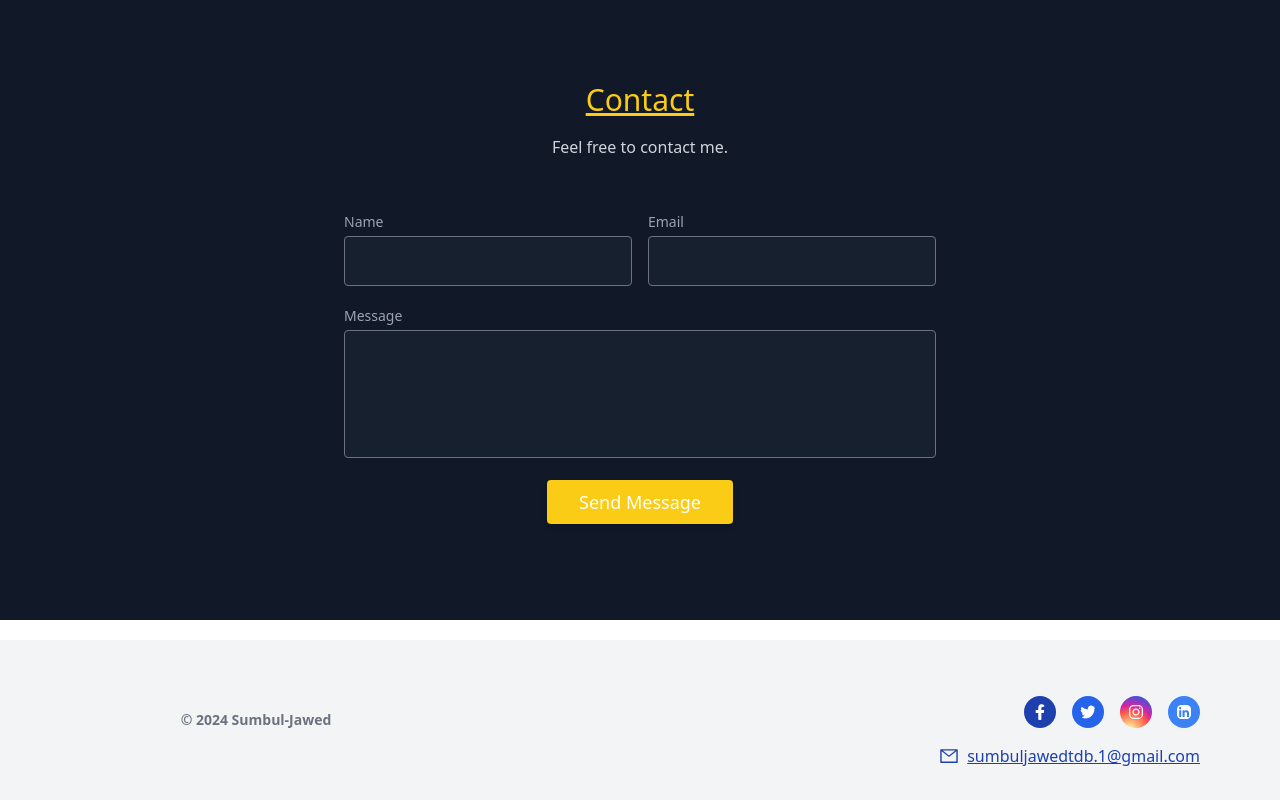
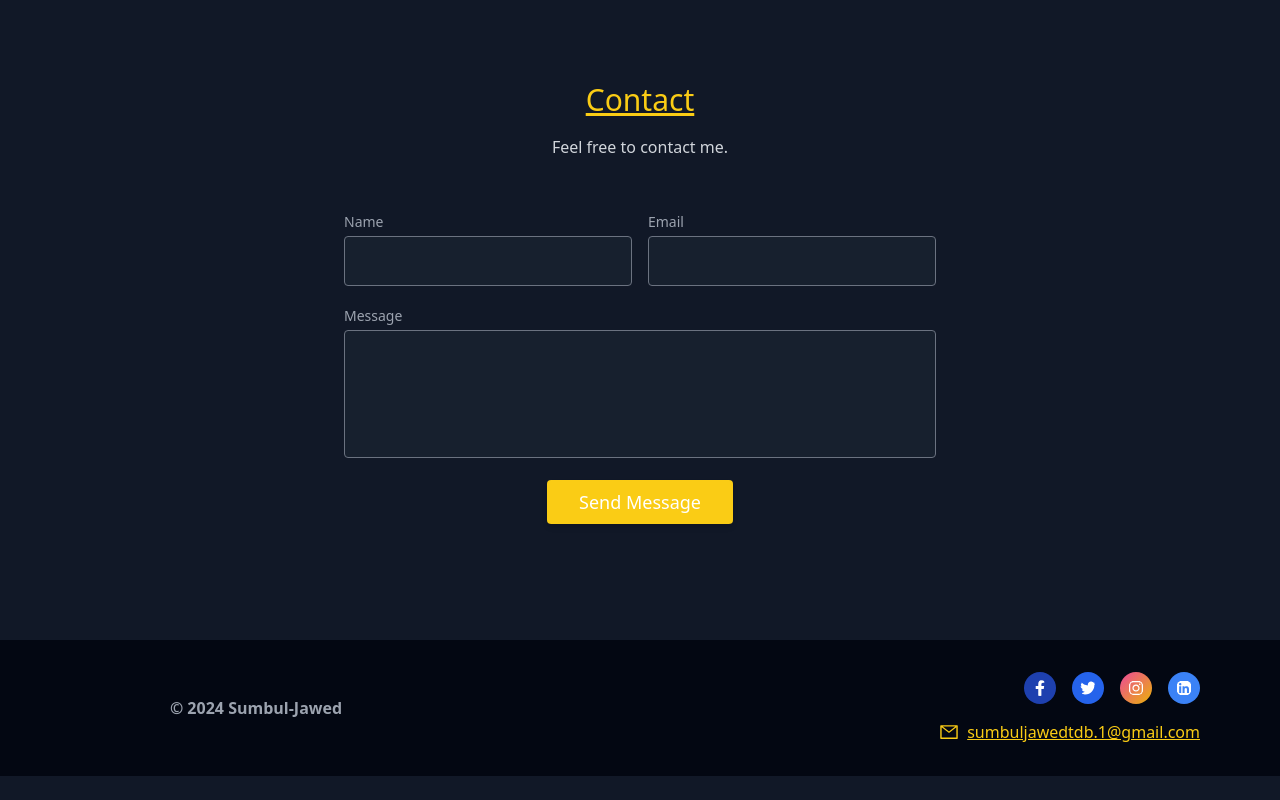
Before and after one commit to umarprogrammer19/Portfolio-v3, a Next.js app: page / in a window 1280 px wide. Shown: the part 3288-4088 px from the top of the page. After the commit the page ends 4064 px from the top, so only its background shows below. Built offline with nearby package versions, Linux system fonts and the light colour scheme.

Commit message:
Completed Footer

```diff
--- a/src/app/layout.tsx
+++ b/src/app/layout.tsx
@@ -28,7 +28,7 @@ export default function RootLayout({
   return (
     <html lang="en">
       <body
-        className={`${geistSans.variable} ${geistMono.variable} antialiased`}
+        className={`${geistSans.variable} ${geistMono.variable} antialiased bg-gray-900`}
       >
         <Navbar/>
         {children}
--- a/src/components/Footer.tsx
+++ b/src/components/Footer.tsx
@@ -1,17 +1,17 @@
 "use client";
 import React from 'react';
 import Link from 'next/link';
-import { FaFacebookF,  FaTwitter, FaInstagram, FaLinkedin } from "react-icons/fa";
+import { FaFacebookF, FaTwitter, FaInstagram, FaLinkedin } from "react-icons/fa";
 import { AiOutlineMail } from "react-icons/ai";
 
 function Footer() {
   return (
     <div>
-      <footer className='bg-gray-100 py-8 px-6 md:px-20 text-gray-600 mt-5'>
+      <footer className='bg-gray-950 py-8 px-6 md:px-20 text-gray-200 mt-5'>
         <div className='container mx-auto grid grid-cols-1 md:grid-cols-3 gap-8'>
           {/* Centered Text */}
           <div className="flex justify-center items-center md:col-span-1">
-            <p className="text-sm font-bold text-gray-500">
+            <p className="text-md font-bold text-gray-400">
               © 2024 Sumbul-Jawed
             </p>
           </div>
@@ -19,15 +19,22 @@ function Footer() {
           {/* Social Links on Right */}
           <div className="flex justify-end items-start md:col-span-2">
             <div className='text-right'>
-              <h3 className='text-xl font-bold mb-6 text-gray-800 text-right'></h3>
               <div className='flex space-x-4 mb-4 justify-end'>
-                <Link href="#"><FaFacebookF className='text-white bg-blue-800 w-8 h-8 rounded-full p-2' /></Link>
-                <Link href="#"><FaTwitter className='text-white bg-blue-600 w-8 h-8 rounded-full p-2' /></Link>
-                <Link href="#"><FaInstagram className='instagram text-white w-8 h-8 rounded-full p-2' /></Link>
-                <Link href="https://www.linkedin.com/feed/"><FaLinkedin className='text-white bg-blue-500 w-8 h-8 rounded-full p-2' /></Link>
+                <Link href="#">
+                  <FaFacebookF className='text-white bg-blue-800 w-8 h-8 rounded-full p-2 hover:bg-blue-700 transition-colors duration-300' />
+                </Link>
+                <Link href="#">
+                  <FaTwitter className='text-white bg-blue-600 w-8 h-8 rounded-full p-2 hover:bg-blue-500 transition-colors duration-300' />
+                </Link>
+                <Link href="#">
+                  <FaInstagram className='text-white bg-gradient-to-br from-pink-500 to-yellow-500 w-8 h-8 rounded-full p-2 hover:bg-pink-400 transition-colors duration-300' />
+                </Link>
+                <Link href="https://www.linkedin.com/feed/">
+                  <FaLinkedin className='text-white bg-blue-500 w-8 h-8 rounded-full p-2 hover:bg-blue-400 transition-colors duration-300' />
+                </Link>
               </div>
               <div>
-                <a href="mailto:sumbuljawedtdb.1@gmail.com" target='_blank' className='text-blue-800 underline flex items-center gap-2'>
+                <a href="mailto:sumbuljawedtdb.1@gmail.com" target='_blank' className='text-yellow-400 underline flex items-center gap-2'>
                   <AiOutlineMail className='text-xl' />
                   sumbuljawedtdb.1@gmail.com
                 </a>
```
